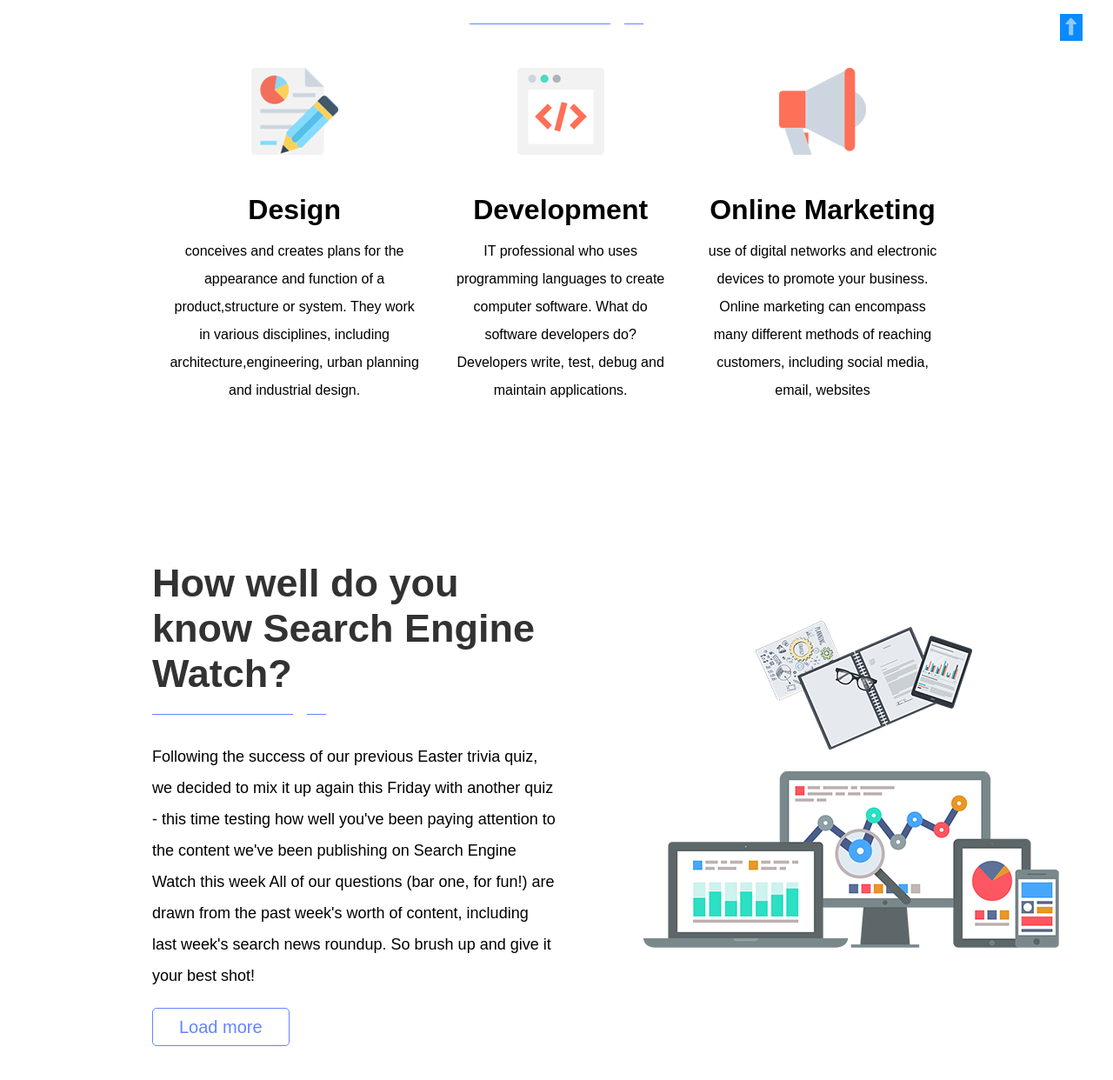
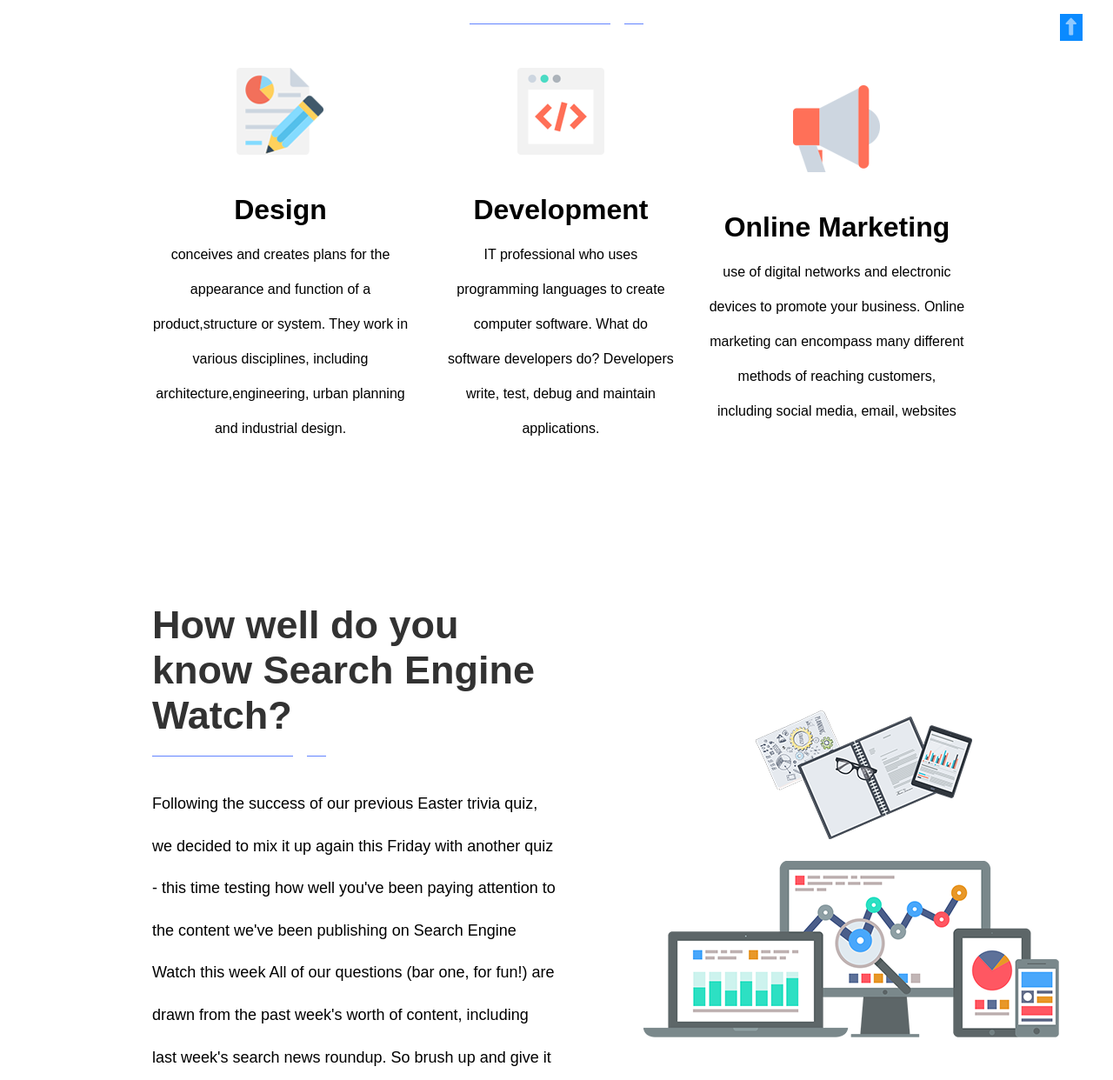
Before and after one commit to Mariam-Rasho/SEOBizz, a plain HTML site: page index.html in a window 1280 px wide. Shown: the part 718-1960 px from the top of the page at 87% size. Drawn offline with Linux system fonts and the light colour scheme.

Commit message:
modified:   style.css

```diff
--- a/style.css
+++ b/style.css
@@ -67,7 +67,6 @@ a {
   padding: 125px 175px;
 }
 
-
 /* .hero .image img {
     width: 600px;
     height: 350px;
@@ -129,7 +128,7 @@ a {
 
 .service {
   display: flex;
-    margin: 50px 175px;
+  margin: 50px 150px;
   line-height: 2;
   justify-content: space-between;
   align-items: center;
@@ -145,7 +144,14 @@ hr {
   width: 200px;
   border: none;
   height: 1px;
-    background: linear-gradient( to right, #6384ff 81%, #fff 81%, #fff 89%, #6384ff 89%, #6384ff 100%);
+  background: linear-gradient(
+    to right,
+    #6384ff 81%,
+    #fff 81%,
+    #fff 89%,
+    #6384ff 89%,
+    #6384ff 100%
+  );
 }
 
 h2 {
@@ -194,10 +200,14 @@ button:hover,
 }
 
 .left p {
-    margin: 30px 0;
-    line-height: 2;
+  margin: 30px 0 40px 0;
+  line-height: 2.7;
   font-size: large;
   font-weight: 100;
+}
+
+#services p {
+  line-height: 2.5;
 }
 
 #about {
@@ -555,7 +565,6 @@ h3::after {
 .team {
   margin-bottom: 20px;
 }
-
 
 /* #contant {
     width: 1100px;
@@ -926,11 +935,10 @@ h5 {
   display: none;
 }
 
-#slide1:checked~.slide {
+#slide1:checked ~ .slide {
   transform-origin: 0 0;
   transition: transform 0.5s;
 }
-
 
 /* #slide2:checked ~.slide {
    transform: translateX(-200px);
@@ -939,7 +947,7 @@ h5 {
     transform: translateX(-300px);
 }  */
 
-#slide4:checked~.slide {
+#slide4:checked ~ .slide {
   transform: translateX(-390px);
   transform-origin: 0 0;
   transition: transform 0.5s;
```
Lines whose indentation alone changed are shown as unchanged.
